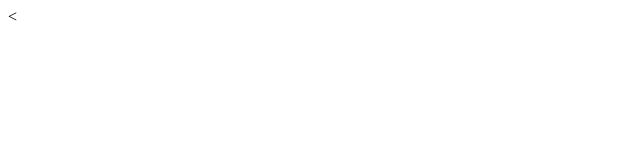
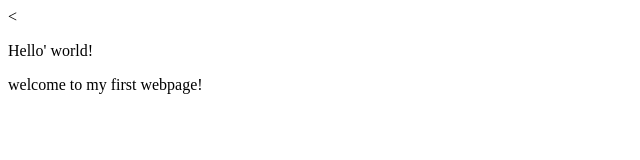
Before and after one commit to Kenkibet/my-first-webpage, a plain HTML site: page my-first-webpage.html in a window 1280 px wide. Shown: the whole page, without its empty margins (0-640 px from the left). Drawn offline with Linux system fonts and the light colour scheme.

Commit message:
add paragraph block elements to the page

```diff
--- a/my-first-webpage.html
+++ b/my-first-webpage.html
@@ -4,6 +4,7 @@
      <title>My first webpage!</title>
     </head>
     <body>
-
+     <p>Hello' world!</p>
+     <p>welcome to my first webpage!</p>
       </body>
 </html>
```
